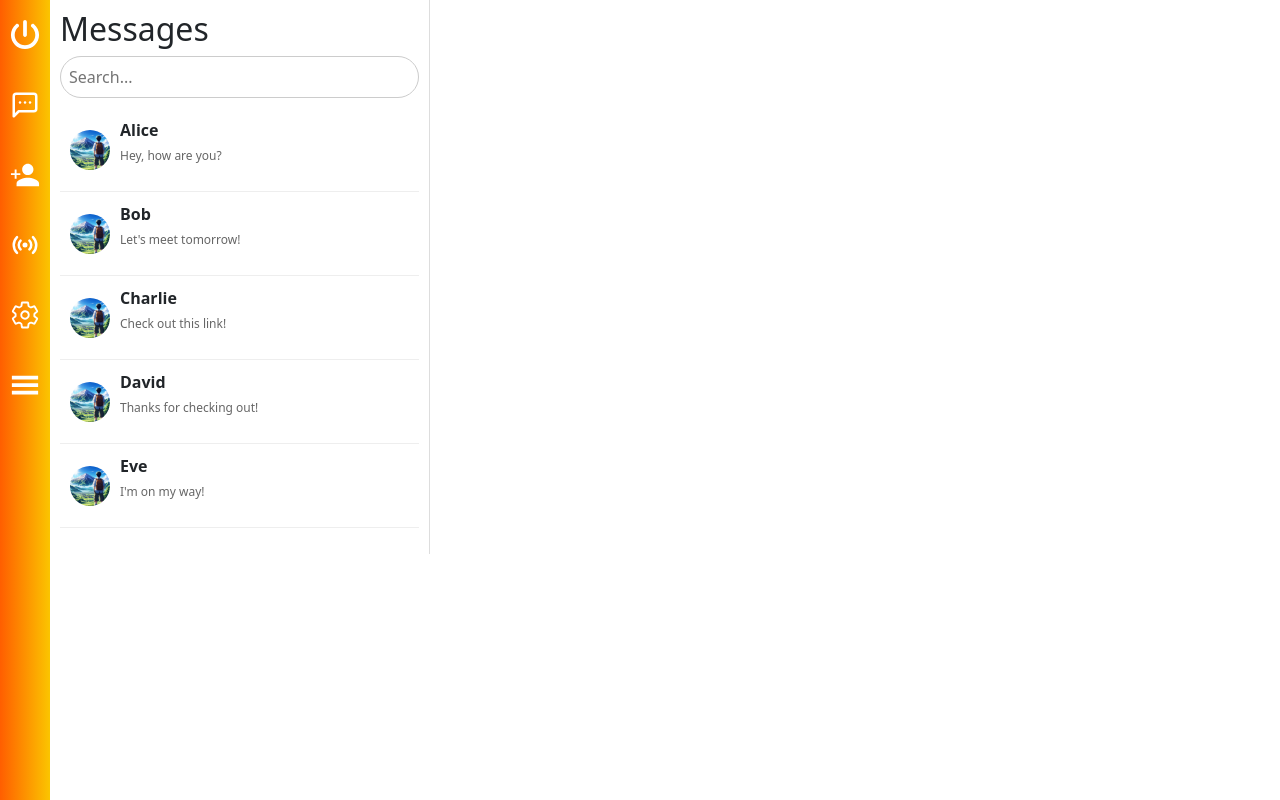
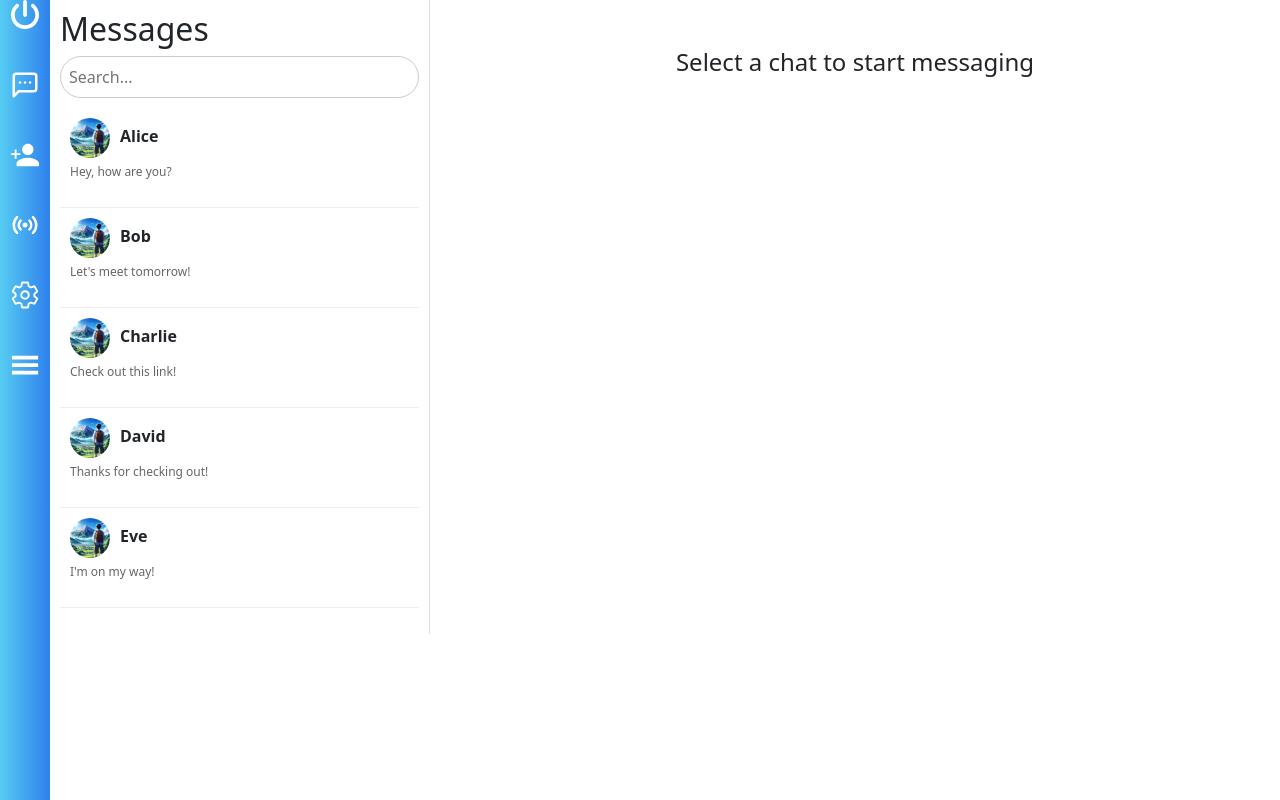
Before and after one commit to Hardikshiromani/Project_ChatWorld, a React (Vite) app in the folder Frontend/: page /ChatPage in a window 1280 px wide. Built offline with nearby package versions, Linux system fonts and the light colour scheme.

Commit message:
2nd commit for Ui making

```diff
--- /dev/null
+++ b/Frontend/src/chat/ChatRoom.jsx
@@ -0,0 +1,115 @@
+
+import React from "react";
+import {MdCall} from 'react-icons/md';
+// Dummy image for profile pictures (replace with actual image URLs)
+const pic1 = "https://via.placeholder.com/40";
+import { FaVideo } from "react-icons/fa";
+import { BsThreeDotsVertical } from "react-icons/bs";
+import { AiOutlineUser } from "react-icons/ai";
+
+
+const ChatRoom = ({ selectedChat }) => {
+  if (!selectedChat || Object.keys(selectedChat).length === 0) {
+    return (
+      <div style={styles.container}>
+      <center>  <h3>Select a chat to start messaging</h3>
+      </center>
+      </div>
+    );
+  }
+
+  return (
+    <div style={styles.container}>
+      {/* Chat Header */}
+      <div style={styles.header}>
+        <img src={selectedChat.profilePic} alt="Profile" style={styles.profilePic} />
+        <h3>{selectedChat.name}</h3>
+
+        <div style={styles.icons}>
+        <AiOutlineUser style={styles.icons}/>
+    <FaVideo style={styles.icons} />
+    <MdCall style={styles.icons} />
+    <BsThreeDotsVertical  style={styles.icons}/>
+  </div>
+      </div>
+
+      {/* Chat Messages */}
+      <div style={styles.chatArea}>
+        <p>
+          <strong>{selectedChat.name}:</strong> {selectedChat.message}
+        </p>
+      </div>
+
+      {/* Chat Input */}
+      <div style={styles.inputArea}>
+        <input type="text" placeholder="Type a message..." style={styles.input} />
+        <button style={styles.sendButton}>Send</button>
+      </div>
+    </div>
+  );
+};
+
+// Styling
+const styles = {
+  container: {
+    flex: 1,
+    background: "#f9f9f9",
+
+    padding: "10px",
+    minHeight: "660px",
+    marginLeft: "10px",
+    // height: "200px",
+  },
+  icons:{
+   display:'flex',
+   justifyContent:'space-between',
+   marginLeft:'auto',
+   gap:'20px',
+  },
+  header: {
+    display: "flex",
+    alignItems: "center",
+    paddingBottom: "10px",
+     justifyContent: "space-between",
+    // background: "linear-gradient(to right, #56ccf2, #2f80ed)",
+    // background: "linear-gradient(to right, #56ccf2, #2f80ed)",
+    borderBottom: "1px solid #ddd",
+  },
+  profilePic: {
+    width: "40px",
+    height: "40px",
+    borderRadius: "50%",
+    marginRight: "10px",
+  },
+  chatArea: {
+    marginTop: "20px",
+    minHeight: "570px",
+    padding: "10px",
+    // background: "rgb(19, 137, 254)",
+    borderRadius: "5px",
+
+  },
+  inputArea: {
+    display: "flex",
+    marginTop: "20px",
+
+  },
+  input: {
+    flex: 1,
+    padding: "10px",
+    borderRadius: "5px",
+    border: "1px solid #ccc",
+  },
+  sendButton: {
+    marginLeft: "10px",
+    padding: "10px 15px",
+    background: "#007bff",
+    color: "#fff",
+    border: "none",
+    borderRadius: "5px",
+    cursor: "pointer",
+  },
+};
+
+// export { chatData };
+export default ChatRoom;
--- a/Frontend/src/chat/SideBar.jsx
+++ b/Frontend/src/chat/SideBar.jsx
@@ -7,8 +7,13 @@ import { HiOutlineStatusOnline } from "react-icons/hi";
 import { GiHamburgerMenu } from "react-icons/gi";
 import 'bootstrap/dist/css/bootstrap.min.css';
 const SideBar = () => {
+
+  // const handleClick = () => {
+  //   alert('Clicked')
+  // }
   return (
-    <div className="d-flex flex-column justify-content align-items-center vh-100 position-fixed top-0 start-0"  style={{width:"50px",height:"100", background: "linear-gradient(to left,rgb(251, 197, 0),rgb(255, 94, 0))", padding: "20px 0", zIndex: 1050, }} >
+    <div className="d-flex flex-column justify-content align-items-center vh-100 position-fixed top-0 start-0 "  style={{width:"50px",height:"100", background: "linear-gradient(to right, #56ccf2, #2f80ed)", zIndex: 1050, }}
+  >
     <FaPowerOff size={30} color='white' />
     <LuMessageSquareMore size={30} color='white' style={{marginTop :"40px"}} />
     <IoMdPersonAdd size={30} color='white' style={{marginTop:"40px"}} />
--- a/Frontend/src/chat/chatList.jsx
+++ b/Frontend/src/chat/chatList.jsx
@@ -1,75 +1,21 @@
-// import React, { useState } from "react";
-// import pic1 from "../assets/pic1.png";
-// const ChatList = () => {
-//   const [search, setSearch] = useState("");
-
-//   // Dummy chat list data
-//   const chats = [
-//     { id: 1, name: "Alice", message: "Hey, how are you?", profilePic: pic1 },
-//     { id: 2, name: "Bob", message: "Let's meet tomorrow!"  ,profilePic: pic1 },
-//     { id: 3, name: "Charlie", message: "Check out this link!"  ,profilePic: pic1},
-//     { id: 4, name: "David", message: "Thanks for checking out!",  profilePic: pic1},
-//     { id: 5, name: "Eve", message: "I'm on my way!", profilePic: "pic1" },
-//   ];
-
-//   // Filter chats based on search input
-//   const filteredChats = chats.filter(chat =>
-//     chat.name.toLowerCase().includes(search.toLowerCase())
-//   );
-
-//   return (
-//     <div className="chat-list-container" style={styles.container}>
-//       {/* Search Bar */}
-//       <h2>Messages</h2>
-//       <input
-//         type="text"
-//         placeholder="Search..."
-//         value={search}
-//         onChange={(e) => setSearch(e.target.value)}
-//         style={styles.searchBar}
-//       />
-
-//       {/* Chat List */}
-//       <ul style={styles.list}>
-//         {filteredChats.map((chat) => (
-//           <li key={chat.id} style={styles.chatItem}>
-//             <strong>{chat.name}</strong>
-//             <p style={styles.message}>{chat.message}</p>
-//           </li>
-//         ))}
-//       </ul>
-//     </div>
-//   );
-// };
-
-// const styles = {
-//   container: { width: "380px", background: "#fff", padding: "10px", borderRight: "1px solid #ddd", marginLeft: "50px", },
-//   searchBar: { display:'flexbox',width: "100%", padding: "8px", marginBottom: "10px", borderRadius: "35px", border: "1px solid #ccc" },
-//   list: { listStyle: "none", padding: 0 },
-//   chatItem: { padding: "10px", borderBottom: "1px solid #eee", cursor: "pointer" },
-//   message: { fontSize: "12px", color: "#666", marginTop: "5px" },
-//   profilePic: { width: "40px", height: "40px", borderRadius: "50%", marginRight: "10px" }
-// };
-
-// export default ChatList;
 
 import React, { useState } from "react";
-import pic1 from "../assets/pic1.png"; // Import image correctly
+import pic1 from "../assets/pic1.png";
 
-const ChatList = () => {
+const ChatList = ({ onSelectChat }) => {
   const [search, setSearch] = useState("");
 
-  // Dummy chat list data with correct profile picture assignment
+  // Dummy chat list data
   const chats = [
     { id: 1, name: "Alice", message: "Hey, how are you?", profilePic: pic1 },
     { id: 2, name: "Bob", message: "Let's meet tomorrow!", profilePic: pic1 },
     { id: 3, name: "Charlie", message: "Check out this link!", profilePic: pic1 },
     { id: 4, name: "David", message: "Thanks for checking out!", profilePic: pic1 },
-    { id: 5, name: "Eve", message: "I'm on my way!", profilePic: pic1 }, // Fixed here
+    { id: 5, name: "Eve", message: "I'm on my way!", profilePic: pic1 },
   ];
 
   // Filter chats based on search input
-  const filteredChats = chats.filter((chat) =>
+  const filteredChats = chats.filter(chat =>
     chat.name.toLowerCase().includes(search.toLowerCase())
   );
 
@@ -88,17 +34,14 @@ const ChatList = () => {
       {/* Chat List */}
       <ul style={styles.list}>
         {filteredChats.map((chat) => (
-          <li key={chat.id} style={styles.chatItem}>
-            {/* Profile Picture */}
-            <img
-              src={chat.profilePic}
-              alt={chat.name}
-              style={styles.profilePic}
-            />
-            <div>
-              <strong>{chat.name}</strong>
-              <p style={styles.message}>{chat.message}</p>
-            </div>
+          <li
+            key={chat.id}
+            style={styles.chatItem}
+            onClick={() => onSelectChat(chat)} // Send selected chat to ChatPage
+          >
+            <img src={chat.profilePic} alt="Profile" style={styles.profilePic} />
+            <strong>{chat.name}</strong>
+            <p style={styles.message}>{chat.message}</p>
           </li>
         ))}
       </ul>
@@ -107,35 +50,12 @@ const ChatList = () => {
 };
 
 const styles = {
-  container: {
-    width: "380px",
-    background: "#fff",
-    padding: "10px",
-    borderRight: "1px solid #ddd",
-    marginLeft: "50px",
-  },
-  searchBar: {
-    width: "100%",
-    padding: "8px",
-    marginBottom: "10px",
-    borderRadius: "35px",
-    border: "1px solid #ccc",
-  },
+  container: { width: "380px", background: "#fff", padding: "10px", borderRight: "1px solid #ddd", marginLeft: "50px" },
+  searchBar: { display: 'flexbox', width: "100%", padding: "8px", marginBottom: "10px", borderRadius: "35px", border: "1px solid #ccc" },
   list: { listStyle: "none", padding: 0 },
-  chatItem: {
-    display: "flex",
-    alignItems: "center",
-    padding: "10px",
-    borderBottom: "1px solid #eee",
-    cursor: "pointer",
-  },
-  profilePic: {
-    width: "40px",
-    height: "40px",
-    borderRadius: "50%",
-    marginRight: "10px",
-  },
+  chatItem: { padding: "10px", borderBottom: "1px solid #eee", cursor: "pointer" },
   message: { fontSize: "12px", color: "#666", marginTop: "5px" },
+  profilePic: { width: "40px", height: "40px", borderRadius: "50%", marginRight: "10px" }
 };
 
 export default ChatList;
--- a/Frontend/src/pages/ChatPage.jsx
+++ b/Frontend/src/pages/ChatPage.jsx
@@ -1,16 +1,64 @@
-import React from "react";
+import React ,{useState}from "react";
 import SideBar from "../chat/SideBar";
-// import NavBar from "../chat/NavBar";
 import "bootstrap/dist/css/bootstrap.min.css";
 import ChatList from "../chat/chatList";
+import ChatRoom from "../chat/ChatRoom";
 const ChatPage = () => {
+  const [selectedChat, setSelectedChat] = useState(null); //Holds selected chat
+  const [showProfile, setShowProfile] = useState(false); //Holds profile visibility
   return (
-    <div>
-      {/* <NavBar /> */}
-      <ChatList/>
-      <SideBar />
+    <div className="d-flex">
+      <SideBar onProfileClick={() => setShowProfile(true)}/>
+
+
+      <ChatList  onSelectChat={setSelectedChat} />
+  {/* Conditionally Rendering ChatRoom */}
+  {selectedChat ? (
+        <ChatRoom selectedChat={selectedChat} />
+      ) : (
+        <div className="flex-grow-1 text-center mt-5">
+          <h4>Select a chat to start messaging</h4>
+      </div>
+      )}
     </div>
   );
 };
 
 export default ChatPage;
+
+
+// import React, { useState } from "react";
+// import SideBar from "../chat/SideBar";
+// import "bootstrap/dist/css/bootstrap.min.css";
+// import ChatList from "../chat/chatList";
+// import ChatRoom from "../chat/ChatRoom";
+// import UserProfile from "../chat/UserProfile";
+
+// const ChatPage = () => {
+//   const [selectedChat, setSelectedChat] = useState(null); // Holds selected chat
+//   const [showProfile, setShowProfile] = useState(false); // Controls profile visibility
+
+//   return (
+//     <div className="d-flex">
+//       <SideBar onProfileClick={() => setShowProfile(true)} />
+
+//       {showProfile ? (
+//         <UserProfile onClose={() => setShowProfile(false)} />
+//       ) : (
+//         <>
+//           <ChatList onSelectChat={setSelectedChat} />
+//           {/* Conditionally Rendering ChatRoom */}
+//           {selectedChat ? (
+//             <ChatRoom selectedChat={selectedChat} />
+//           ) : (
+//             <div className="flex-grow-1 text-center mt-5">
+//               <h4>Select a chat to start messaging</h4>
+//             </div>
+//           )}
+//         </>
+//       )}
+//     </div>
+//   );
+// };
+
+// export default ChatPage;
```
Also changed, not shown: Frontend/src/chat/Userprofile.jsx (+23 -8 lines), Frontend/src/chat/MessageList.jsx (deleted).
